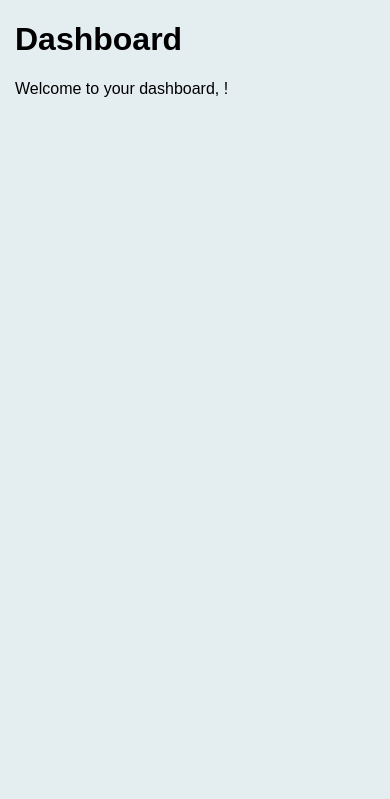
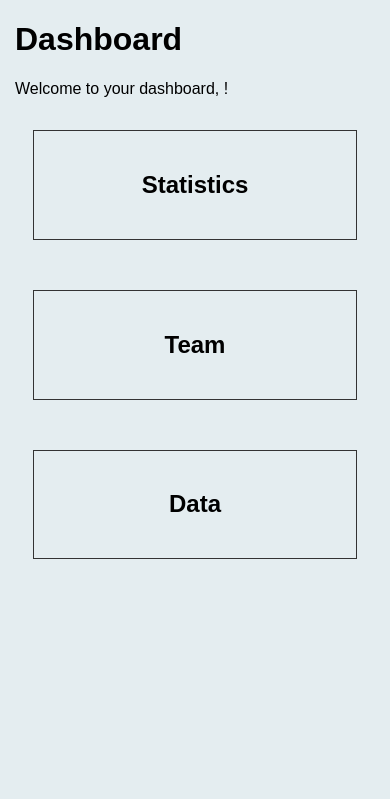
Before and after one commit to DylanAustin-TheDreamer/Overtime-Watcher, a Django app: page /dashboard/ in a window 390 px wide. Shown: the part 171-970 px from the top of the page. Run offline with Django 4.2, Linux system fonts and the light colour scheme.

Commit message:
created some cards in a row for dashboard. added some CSS to the,

```diff
--- a/static/css/styles.css
+++ b/static/css/styles.css
@@ -73,4 +73,42 @@
 .justify-content-center {
     justify-content: center;
 }
+.mt-4 {
+    margin-top: 2rem;
+}
+.flex-column {
+    flex-direction: column;
+}
+/* Dashboard card styles: use a class instead of inline styles for consistent sizing */
+.dashboard-card {
+    box-sizing: border-box; /* include border/padding in width/height calculations */
+    border: 1px solid #333;
+    padding: 50px;
+    text-align: center;
+    width: 350px; /* fixed width so all cards match */
+    height: 150px; /* fixed height for consistent boxes */
+    display: flex;
+    align-items: center;
+    justify-content: center;
+}
+.dashboard-row {
+    gap: 50px;
+    display: flex;
+    justify-content: center;
+    align-items: stretch; /* make children stretch to same height if height not fixed */
+}
+
+/* Responsive: stack cards on narrow screens */
+@media (max-width: 600px) {
+    .dashboard-row {
+        flex-direction: column;
+        align-items: center;
+    }
+    .dashboard-card {
+        width: 90%;      /* nearly full-width on small screens */
+        max-width: 420px;
+        height: auto;    /* let content determine height */
+        padding: 1.25rem; /* smaller padding on mobile */
+    }
+}
 /* End of bootstrap copy styles */
--- a/templates/dashboard.html
+++ b/templates/dashboard.html
@@ -5,5 +5,18 @@
 <div class="container">
     <h1>Dashboard</h1>
     <p>Welcome to your dashboard, {{ user.username }}!</p>
+    <div class="mt-4">
+        <div class="dashboard-row">
+            <div class="dashboard-card">
+                <h2>Statistics</h2>
+            </div>
+            <div class="dashboard-card">
+                <h2>Team</h2>
+            </div>
+            <div class="dashboard-card">
+                <h2>Data</h2>
+            </div>
+        </div>
+    </div>
 </div>
 {% endblock %}
```
Also changed, not shown: db.sqlite3.
